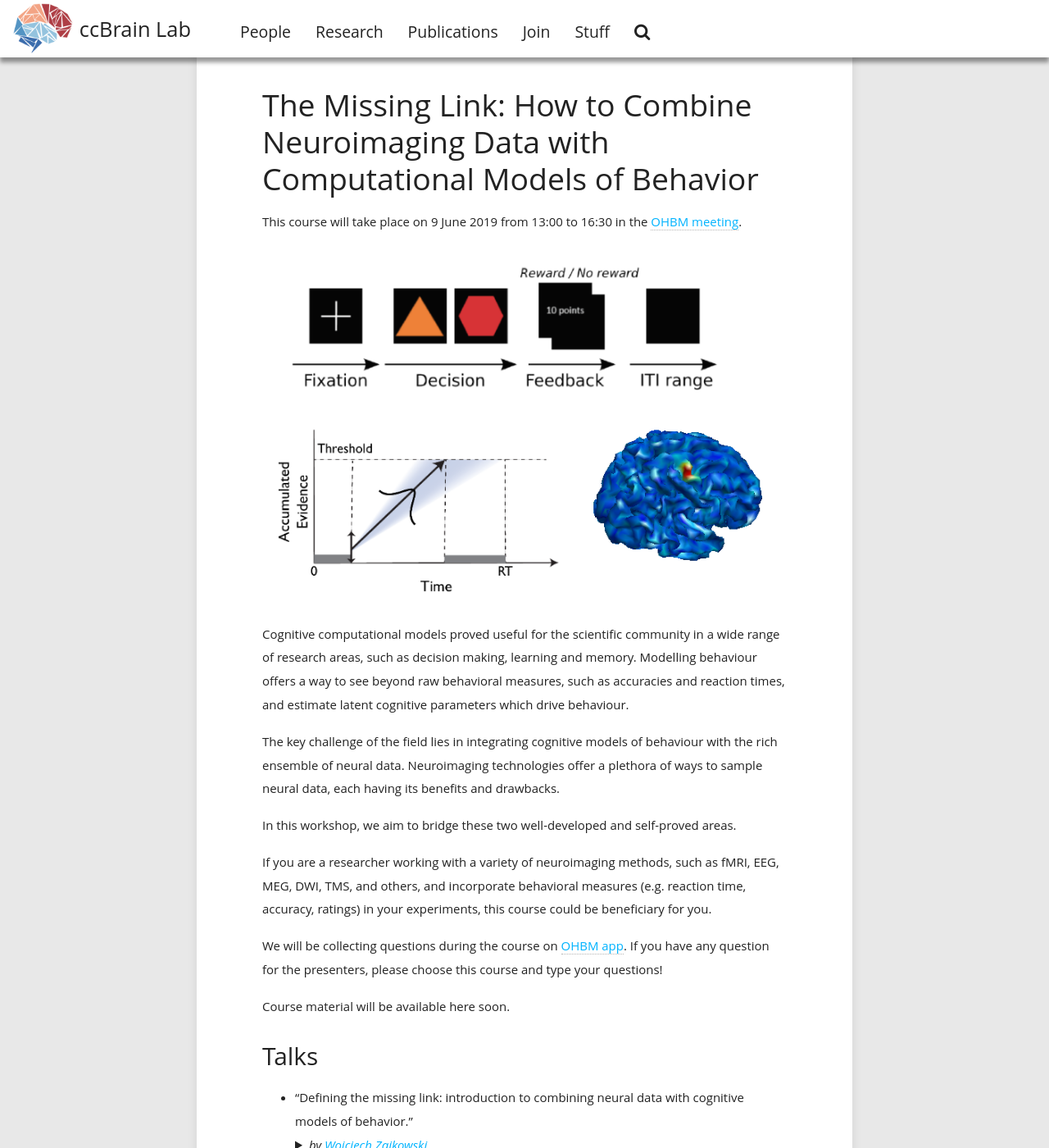
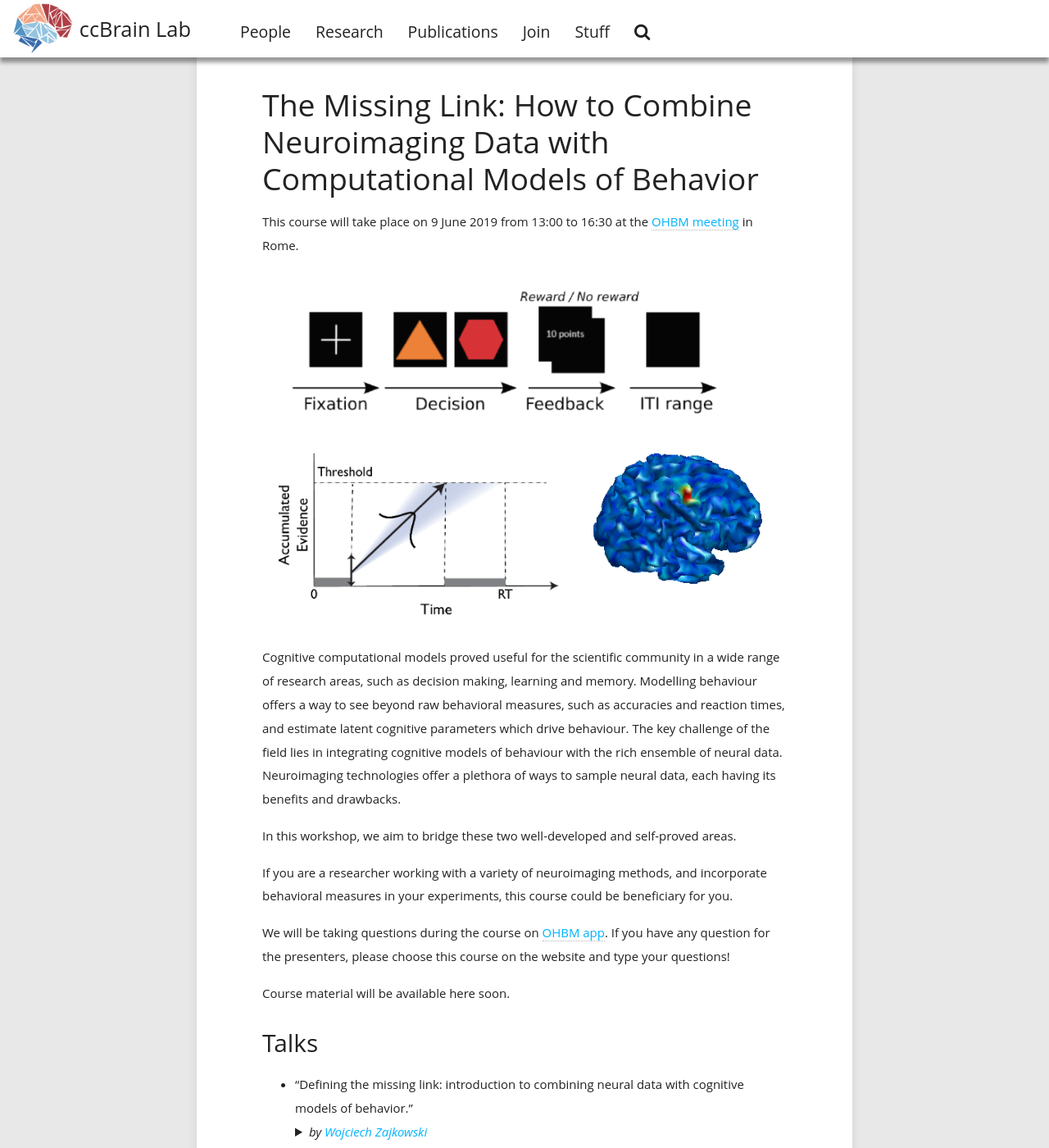
Before and after one commit to ccbrain/ccbrain.github.io, a Jekyll site: the page built from ohbm-course.md, in a window 1280 px wide and 1400 px high, scrolled down 218 px. Shown: the whole window at 82% size. Built offline with Jekyll 4.4.1, drawn with Linux system fonts in a browser that asks for light colours; some web fonts are replaced.

Commit message:
Update ohbm-course.md

```diff
--- a/ohbm-course.md
+++ b/ohbm-course.md
@@ -6,19 +6,17 @@ permalink:   /ohbm-course/
 
 # The Missing Link: How to Combine Neuroimaging Data with Computational Models of Behavior
 
-This course will take place on 9 June 2019 from 13:00 to 16:30 in the [OHBM meeting](https://www.humanbrainmapping.org/i4a/pages/index.cfm?pageid=3920).
+This course will take place on 9 June 2019 from 13:00 to 16:30 at the [OHBM meeting](https://www.humanbrainmapping.org/i4a/pages/index.cfm?pageid=3920) in Rome.
 
 ![image](/images/im.png)
 
-Cognitive computational models proved useful for the scientific community in a wide range of research areas, such as decision making, learning and memory. Modelling behaviour offers a way to see beyond raw behavioral measures, such as accuracies and reaction times, and estimate latent cognitive parameters which drive behaviour.
-
-The key challenge of the field lies in integrating cognitive models of behaviour with the rich ensemble of neural data. Neuroimaging technologies offer a plethora of ways to sample neural data, each having its benefits and drawbacks.
+Cognitive computational models proved useful for the scientific community in a wide range of research areas, such as decision making, learning and memory. Modelling behaviour offers a way to see beyond raw behavioral measures, such as accuracies and reaction times, and estimate latent cognitive parameters which drive behaviour. The key challenge of the field lies in integrating cognitive models of behaviour with the rich ensemble of neural data. Neuroimaging technologies offer a plethora of ways to sample neural data, each having its benefits and drawbacks.
 
 In this workshop, we aim to bridge these two well-developed and self-proved areas.
 
-If you are a researcher working with a variety of neuroimaging methods, such as fMRI, EEG, MEG, DWI, TMS, and others, and incorporate behavioral measures (e.g. reaction time, accuracy, ratings) in your experiments, this course could be beneficiary for you.
+If you are a researcher working with a variety of neuroimaging methods, and incorporate behavioral measures in your experiments, this course could be beneficiary for you.
 
-We will be collecting questions during the course on [OHBM app](https://gmp3.cnf.io/). If you have any question for the presenters, please choose this course and type your questions!
+We will be taking questions during the course on [OHBM app](https://gmp3.cnf.io/). If you have any question for the presenters, please choose this course on the website and type your questions!
 
 Course material will be available here soon.
 
@@ -55,4 +53,4 @@ Course material will be available here soon.
 - [Wojciech Zajkowski](https://ccbrain.org/people/wojciech_zajkowski/index.html),
 - [Jiaxiang Zhang](https://www.cardiff.ac.uk/people/view/zhangj73.php).
 
-![OHBM](/images/hbm.png)
+![OHBM](/images/hbm-all.png)
```
